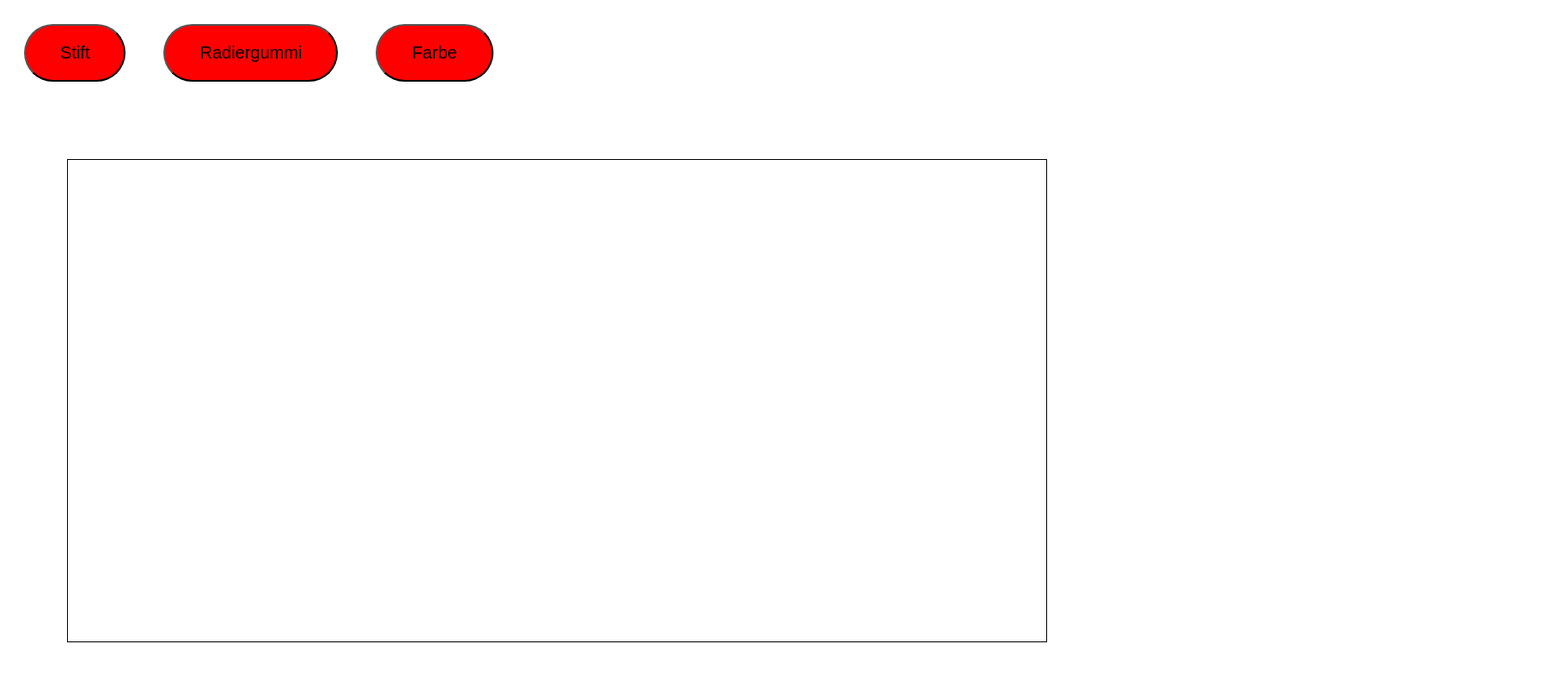
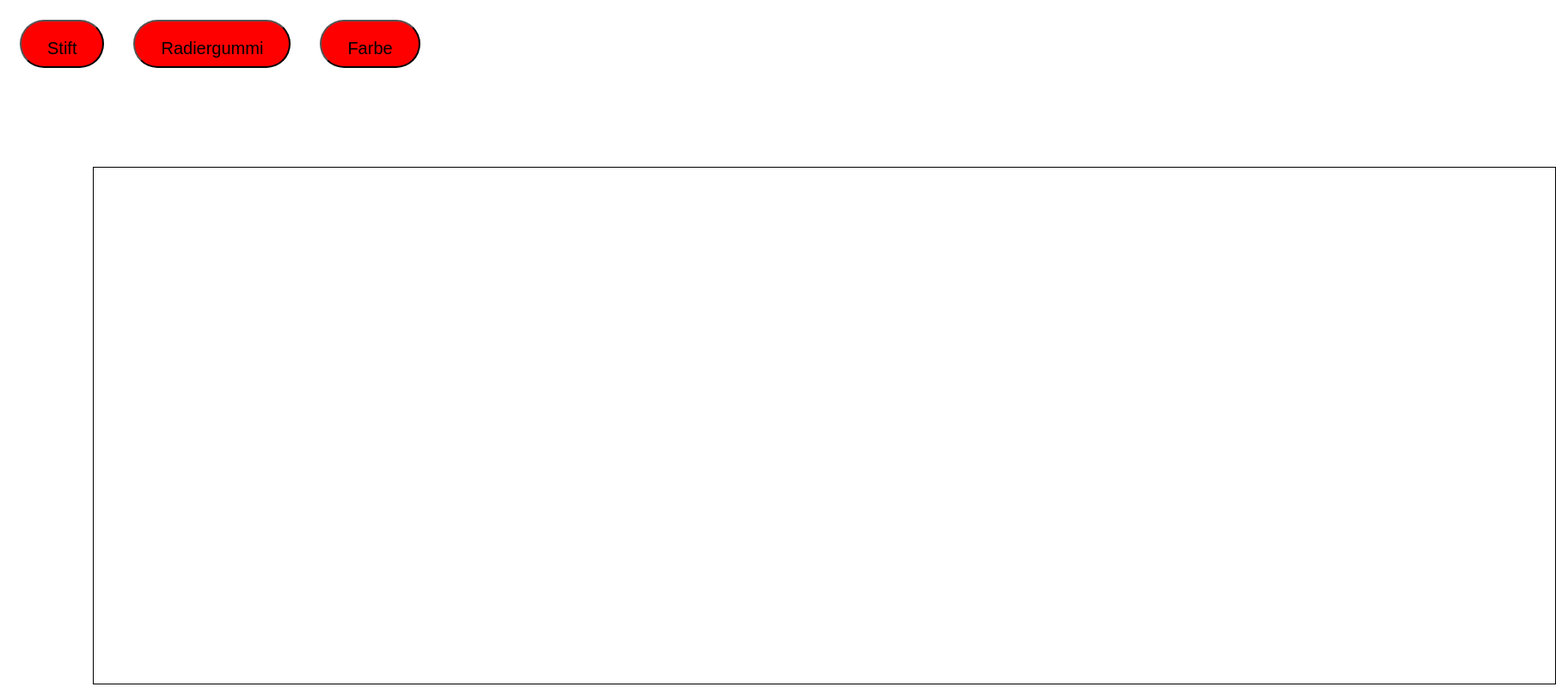
Before and after one commit to Ahisi1/praktikum, a plain HTML site: page index.html in a window 1280 px wide. Shown: the whole page at 86% size, 1810 px wide, since content can reach past the window. Drawn offline with Linux system fonts and the light colour scheme.

Commit message:
fix bugs

```diff
--- a/index.html
+++ b/index.html
@@ -8,30 +8,26 @@
       <button class="button">Stift</button>
       <button class="button">Radiergummi</button>
       <button class="button">Farbe</button>
-    </container>
     <style>
       canvas {
         border: 1px solid black;
-        margin: 70px;
-        width: 90%;
-        height: 70vh;
-        justify-content: left;
-        align-items: left;
+        margin: 100px;
+        display: flex;
       }
       .button {
-        margin: 20px;
-        padding: 20px 40px;
+        margin: 15px;
+        height: 7vh;
+        display: inline block;
+        padding: 20px 30px;
         background-color: rgb(255, 0, 0);
         font-size: 20px;
         border-radius: 40px;
-        justify-content: center;
-        align-items: center;В
-        gap: 10px;
+        cursor: pointer;
       }
     </style>
   </head>
   <body>
-    <canvas id="drawingCanvas" width="900" height="600"></canvas>
+    <canvas id="drawingCanvas" width="1700" height="600"></canvas>
     <script src="script.js"></script>
   </body>
 </html>
```
